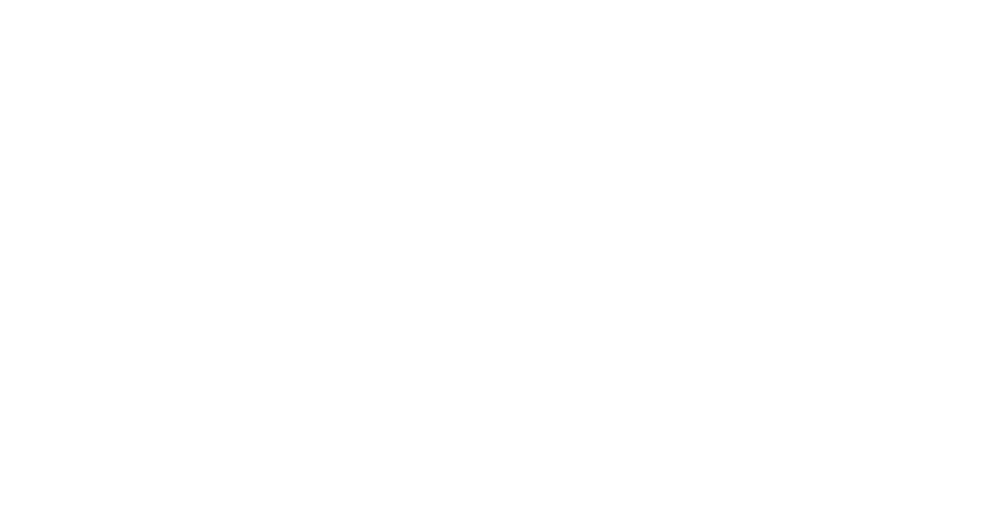
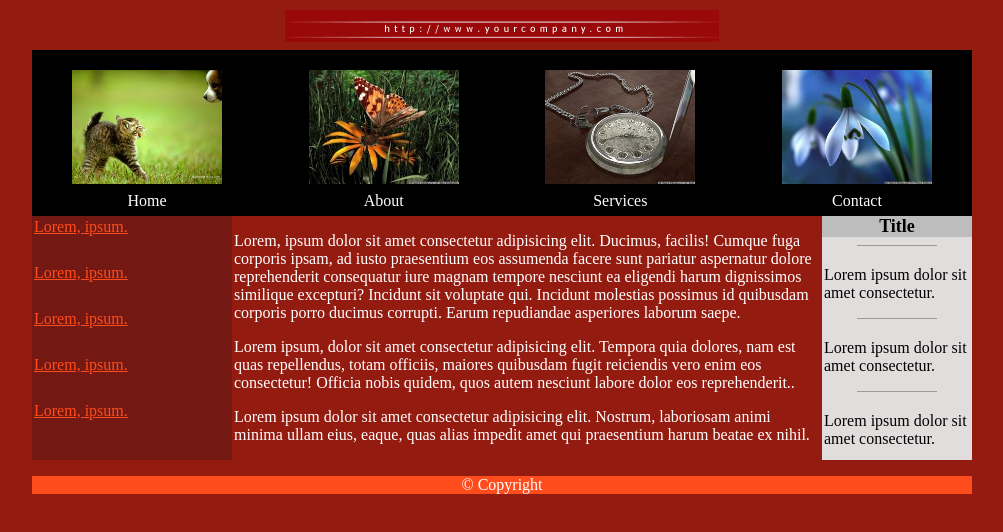
Before and after one commit to leto63/beetroot, a plain HTML site: page lesson-4/index.html in a window 1280 px wide. Shown: the whole page, without its empty margins (138-1141 px from the left). Drawn offline with Linux system fonts and the light colour scheme.

Commit message:
copyrait

```diff
--- /dev/null
+++ b/lesson-3/style.css
@@ -0,0 +1,76 @@
+html, body {
+    background-color:#990909;
+}
+.container {
+    width: 1500px;
+    height: 500px;
+    background-color:#990909;
+    margin-left: auto;
+    margin-right: auto;
+    padding: 10px;
+}
+.menu {
+    background-color: rgb(0, 0, 0);
+    list-style-type: none;
+    text-align: center;
+    margin: 0;
+    padding: 0;
+  }
+  .menu li {
+    display: inline-block;
+    font-size: 18px;
+    padding: 20px;
+  }
+.leftBlock {
+    font-size: 18px;
+    float: left;
+    width: 300px;
+    height: 420px;
+    margin: 10px;
+    background-color:#7D0909;
+}
+.centerBlock{
+    font-size: 18px;
+    float: left;
+    width: 900px;
+    margin: 10px;
+}
+.rightBlock{
+    font-size: 18px;
+    float: left;
+    width: 200px;
+    height: 400px;
+    margin: 30px;
+    background-color: rgb(227, 221, 221);
+}
+.align-center {
+    text-align: center;
+    background-color: silver;
+    margin: 0%;
+}
+.boss {
+    width: 100%;
+    margin-bottom: 10px;
+    margin-left: auto;
+    margin-right: auto;
+    text-align: center;
+    background-color: rgb(153, 9, 9);
+}
+p {
+    color: white;
+    font-size: 18px;
+}
+.rightBlock p {
+    color: black;
+}
+.footer {
+    display: inline-block;
+    width: 1450px;
+    height: 20px;
+    margin: 30px;
+    background-color: #E95B11;
+    text-align: center;
+}
+b {
+    color: white;
+}
--- a/lesson-4/index.html
+++ b/lesson-4/index.html
@@ -1,11 +1,93 @@
 <!DOCTYPE html>
 <html lang="en">
+
 <head>
-    <meta charset="UTF-8">
-    <meta name="viewport" content="width=device-width, initial-scale=1.0">
-    <title>Document</title>
+  <meta charset="UTF-8">
+  <meta name="viewport" content="width=device-width, initial-scale=1.0">
+  <link rel="stylesheet" href="style.css">
+  <title>Lesson 4 (CSS)</title>
 </head>
+
 <body>
+  <div class="container">
+    <header class="header">
+      <img class="header__logo" src="images/title.gif" alt="">
+    </header>
+    <main class="main">
+      <ul class="image-list">
+        <li class="image-list__item">
+          <figure class="image-item">
+            <img class="image-item__image" src="images/img00.jpg" alt="">
+            <figcaption class="image-item__description">Home</figcaption>
+          </figure>
+        </li>
+        <li class="image-list__item">
+          <figure class="image-item">
+            <img class="image-item__image" src="images/img01.jpg" alt="">
+            <figcaption class="image-item__description">About</figcaption>
+          </figure>
+        </li>
+        <li class="image-list__item">
+          <figure class="image-item">
+            <img class="image-item__image" src="images/img02.jpg" alt="">
+            <figcaption class="image-item__description">Services</figcaption>
+          </figure>
+        </li>
+        <li class="image-list__item">
+          <figure class="image-item">
+            <img class="image-item__image" src="images/img03.jpg" alt="">
+            <figcaption class="image-item__description">Contact</figcaption>
+          </figure>
+        </li>
+      </ul>
+      <div class="content-section">
+        <nav class="nav">
+          <ul class="nav__list">
+            <li class="nav__item">
+              <a class="nav__link" href="">Lorem, ipsum.</a>
+            </li>
+            <li class="nav__item">
+              <a class="nav__link" href="">Lorem, ipsum.</a>
+            </li>
+            <li class="nav__item">
+              <a class="nav__link" href="">Lorem, ipsum.</a>
+            </li>
+            <li class="nav__item">
+              <a class="nav__link" href="">Lorem, ipsum.</a>
+            </li>
+            <li class="nav__item">
+              <a class="nav__link" href="">Lorem, ipsum.</a>
+            </li>
+          </ul>
+        </nav>
+        <article class="article">
+          <p class="article__text">Lorem, ipsum dolor sit amet consectetur adipisicing elit. Ducimus, facilis! Cumque fuga
+            corporis ipsam, ad iusto praesentium eos assumenda facere sunt pariatur aspernatur dolore reprehenderit
+            consequatur iure magnam tempore nesciunt ea eligendi harum dignissimos similique excepturi? Incidunt sit
+            voluptate qui. Incidunt molestias possimus id quibusdam corporis porro ducimus corrupti. Earum repudiandae
+            asperiores laborum saepe.</p>
+          <p class="article__text">Lorem ipsum, dolor sit amet consectetur adipisicing elit. Tempora quia dolores, nam est
+            quas repellendus, totam officiis, maiores quibusdam fugit reiciendis vero enim eos consectetur! Officia nobis
+            quidem, quos autem nesciunt labore dolor eos reprehenderit..</p>
+          <p class="article__text">Lorem ipsum dolor sit amet consectetur adipisicing elit. Nostrum, laboriosam animi
+            minima ullam eius, eaque, quas alias impedit amet qui praesentium harum beatae ex nihil.</p>
+        </article>
+        <aside class="aside">
+          <h2 class="aside__title">
+            Title
+          </h2>
+          <ul class="aside__list">
+            <li class="aside__item">Lorem ipsum dolor sit amet consectetur.</li>
+            <li class="aside__item">Lorem ipsum dolor sit amet consectetur.</li>
+            <li class="aside__item">Lorem ipsum dolor sit amet consectetur.</li>
+          </ul>
+        </aside>
+      </div>
+    </main>
+    <footer class="footer">
+      <span class="footer__text">&copy; Copyright</span>
+    </footer>
+  </div>
+</body>
 
-</body>
 </html>
--- a/lesson-4/style.css
+++ b/lesson-4/style.css
@@ -1,76 +1,150 @@
-html, body {
-    background-color:#990909;
+:root {
+    --R1: #941b10;
+    --R2: #731812;
+    --N0: #fff;
+    --N1: #e2dddd;
+    --N2: #bdbdbd;
+    --N3: #9a9a9a;
+    --N100: #000000;
+    --O1: #ff4c1d;
   }
+  * {
+    box-sizing: border-box; /* Адекватные размеры блоков */
+    padding: 0; /* Внутренние отступы */
+    margin: 0; /* Внешние отступы */
+  }
+
+  body {
+    background-color: var(--R1);
+    color: var(--N0);
+  }
+
   .container {
-    width: 1500px;
-    height: 500px;
-    background-color:#990909;
-    margin-left: auto;
-    margin-right: auto;
-    padding: 10px;
+    max-width: 940px;
+    margin: 0 auto;
   }
-.menu {
-    background-color: rgb(0, 0, 0);
-    list-style-type: none;
+
+  .header {
     text-align: center;
-    margin: 0;
-    padding: 0;
+    padding: 10px 0 4px;
   }
-  .menu li {
-    display: inline-block;
-    font-size: 18px;
-    padding: 20px;
+
+  .main {
+    margin-bottom: 16px;
   }
-.leftBlock {
-    font-size: 18px;
-    float: left;
-    width: 300px;
-    height: 420px;
-    margin: 10px;
-    background-color:#7D0909;
+
+  .image-list {
+    list-style: none;
+    display: flex;
+    justify-content: center;
+    background-color: var(--N100);
+    padding: 20px 20px 6px;
+    flex-wrap: wrap;
   }
-.centerBlock{
-    font-size: 18px;
-    float: left;
-    width: 900px;
-    margin: 10px;
+
+  .image-list__item {
+    display: flex;
+    flex-shrink: 1;
+    margin: 0 20px;
   }
-.rightBlock{
-    font-size: 18px;
-    float: left;
-    width: 200px;
-    height: 400px;
-    margin: 30px;
-    background-color: rgb(227, 221, 221);
+
+  .image-list__item:not(:last-of-type) {
+    margin-bottom: 24px;
   }
-.align-center {
-    text-align: center;
-    background-color: silver;
-    margin: 0%;
+
+  .image-item__image {
+    width: 150px;
+    height: 114px;
+    object-fit: cover;
+    margin-bottom: 4px;
   }
-.boss {
-    width: 100%;
-    margin-bottom: 10px;
-    margin-left: auto;
-    margin-right: auto;
-    text-align: center;
-    background-color: rgb(153, 9, 9);
-}
-p {
-    color: white;
-    font-size: 18px;
-}
-.rightBlock p {
-    color: black;
-}
-.footer {
-    display: inline-block;
-    width: 1450px;
-    height: 20px;
-    margin: 30px;
-    background-color: #E95B11;
+
+  .image-item__description {
     text-align: center;
   }
-b {
-    color: white;
+
+  .content-section {
+    display: flex;
+    flex-direction: column;
   }
+
+  .nav {
+    flex-shrink: 0;
+    padding: 2px;
+    background-color: var(--R2);
+  }
+
+  .nav__list {
+    list-style: none;
+  }
+
+  .nav__item:not(:last-of-type) {
+    margin-bottom: 28px;
+  }
+
+  .nav__link {
+    color: var(--O1);
+  }
+
+  .article {
+    padding: 16px 2px;
+  }
+
+  .article__text:not(:last-of-type) {
+    margin-bottom: 16px;
+  }
+  .aside {
+    flex-shrink: 0;
+    background-color: var(--N1);
+  }
+
+  .aside__list {
+    list-style: none;
+    padding: 8px 2px 12px;
+  }
+
+  .aside__title {
+    background-color: var(--N2);
+    color: var(--N100);
+    font-size: 18px;
+    text-align: center;
+  }
+  .aside__item {
+    color: var(--N100);
+  }
+  .aside__item::before {
+    content: '';
+    height: 1px;
+    width: 80px;
+    display: block;
+    margin: 0 auto;
+    background-color: var(--N3);
+    margin-bottom: 20px;
+  }
+  .aside__item:not(:last-of-type) {
+    margin-bottom: 16px;
+  }
+
+  .footer {
+    background-color: var(--O1);
+    text-align: center;
+  }
+
+  @media screen and (min-width: 800px) {
+    .image-list {
+      overflow: visible;
+      justify-content: space-between;
+    }
+    .content-section {
+      flex-direction: row;
+    }
+    .nav {
+      width: 200px;
+    }
+    .aside {
+      width: 150px;
+    }
+    .image-list__item:not(:last-of-type) {
+      margin-bottom: 0;
+    }
+  }
```
Also changed, not shown: lesson-3/ppp/index.html (added, +49 -0 lines), lesson-4/images/img00.jpg (added), lesson-4/images/img01.jpg (added), lesson-4/images/img02.jpg (added), lesson-4/images/img03.jpg (added), lesson-4/images/title.gif (added). Lines whose indentation alone changed are shown as unchanged.
